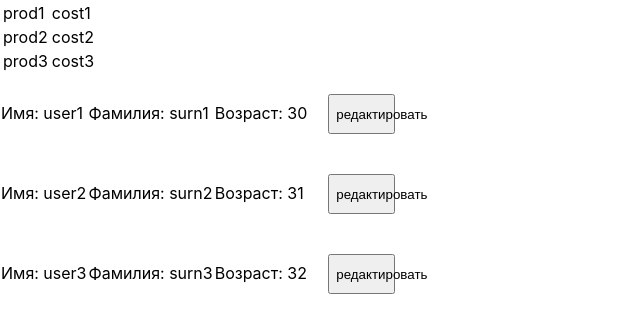
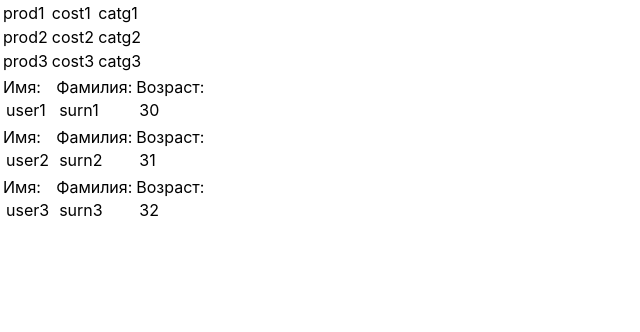
Before and after one commit to Alfaussa/my-app, a React (Create React App) app: page / in a window 1280 px wide. Shown: the top 332 px of the page, without its empty margins (0-640 px from the left). Built offline with nearby package versions, Linux system fonts and the light colour scheme.

Commit message:
⊗jsrtPmCpMVS

```diff
--- a/src/Products.js
+++ b/src/Products.js
@@ -34,7 +34,7 @@ function Products() {
 			id={prod.id}
 			name  ={prod.name}
 			cost  ={prod.cost}
-
+			catg  ={prod.catg}
 			changeField={changeField}
 
 			/>
--- a/src/User.js
+++ b/src/User.js
@@ -1,31 +1,29 @@
 import React from "react";
 import UserField from "./UserField";
 
-function User({name, surname, age, id, isDataEdit, toggleUser, editUser}){
+function User({name, surname, age, id, changeUser}){
     return <>
     <tr>
     <td>Имя: <UserField
         text = {name}
         type = 'name'
         id = {id}
-        isDataEdit={isDataEdit}
-        editUser={editUser}/>
+        changeUser={changeUser}
+    />
     </td>
     <td>Фамилия: <UserField
         text = {surname}
         type = 'surn'
         id = {id}
-        isDataEdit={isDataEdit}
-        editUser={editUser}/>
+        changeUser={changeUser}/>
     </td>
     <td>Возраст: <UserField
         text = {age}
         type = 'age'
         id = {id}
-        isDataEdit={isDataEdit}
-        editUser={editUser}/>
+        changeUser={changeUser}/>
     </td>
-       <button onClick={() => toggleUser(id)}>{isDataEdit ? 'сохранить' : 'редактировать' }</button>
+
     </tr>
     </>
 }
--- a/src/UserField.js
+++ b/src/UserField.js
@@ -1,7 +1,16 @@
-import React from "react";
+import React, { useState } from "react";
 
-function UserField({text, type, id, isDataEdit, editUser}){
-    return isDataEdit ? <input value ={text} onChange={(event) => editUser(id, type, event)}/> : <span>{text}</span>
+function UserField({text, type, id, changeUser}){
 
+    const [isDataEdit, setIsDataEdit] = useState(false)
+    return <td>
+        {
+    isDataEdit
+    ? <input value ={text}
+    onChange={(event) => changeUser(id, type, event)}
+    onBlur = {() => setIsDataEdit(false) }/>
+    : <span onClick = {() => setIsDataEdit(true)}>{text}</span>
+        }
+    </td>
 }
 export default UserField;
--- a/src/Users.js
+++ b/src/Users.js
@@ -1,28 +1,20 @@
 import React, { useState } from "react";
 import User from "./User";
-import { nanoid } from 'nanoid'
+import { nanoid } from 'nanoid';
 
 function Users(){
     const users = [
         {id: nanoid(), name: 'user1', surn: 'surn1',
-          age: 30, isDataEdit: false},
+          age: 30},
         {id: nanoid(), name: 'user2', surn: 'surn2',
-          age: 31, isDataEdit: false},
+          age: 31},
         {id: nanoid(), name: 'user3', surn: 'surn3',
-          age: 32, isDataEdit: false},
+          age: 32},
       ];
     const[currentUsers, setUser] = useState(users);
 
-    function toggleUser(id){
-      setUser(currentUsers.map(currentUser => {
-        if(currentUser.id === id){
-          currentUser.isDataEdit = !currentUser.isDataEdit
-        }
-        return currentUser;
-      }))
-    }
 
-    function editUser(id, field, event){
+    function changeUser(id, field, event){
       setUser(currentUsers.map(currentUser => {
         if(currentUser.id === id){
           currentUser[field] = event.target.value;
@@ -33,23 +25,22 @@ function Users(){
 
 
 
-    const resultUsers = currentUsers.map(currentUser => {
+const rows = currentUsers.map(currentUser => {
     return <User
       id = {currentUser.id}
       key = {currentUser.id}
       name = {currentUser.name}
       surname={currentUser.surn}
       age = {currentUser.age}
-      isDataEdit={currentUser.isDataEdit}
-      toggleUser={toggleUser}
-      editUser={editUser}
+      changeUser={changeUser}
 
       />
 
     })
-    return <>
-    {resultUsers}
-    </>
-
+    return <table>
+<tbody>
+  {rows}
+</tbody>
+    </table>
 }
 export default Users; ;
```
Also changed, not shown: src/Product.js (line endings or trailing spaces).
